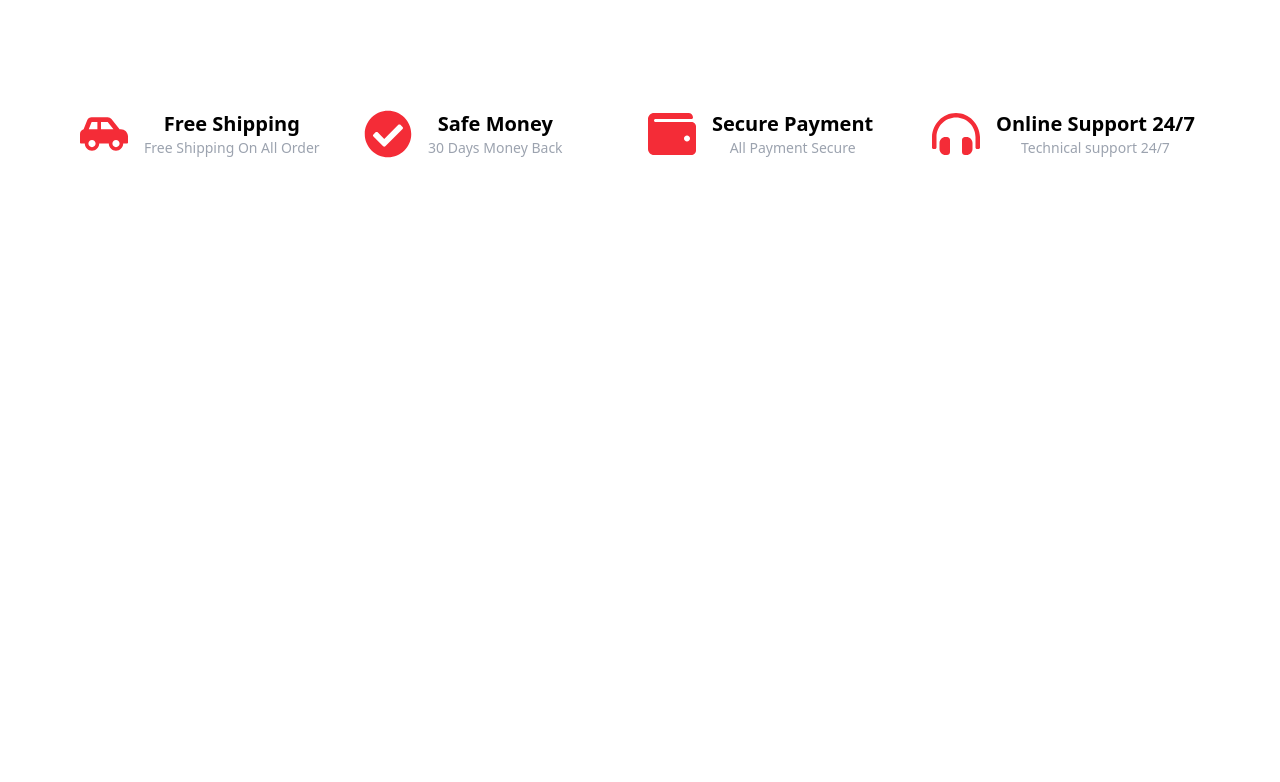
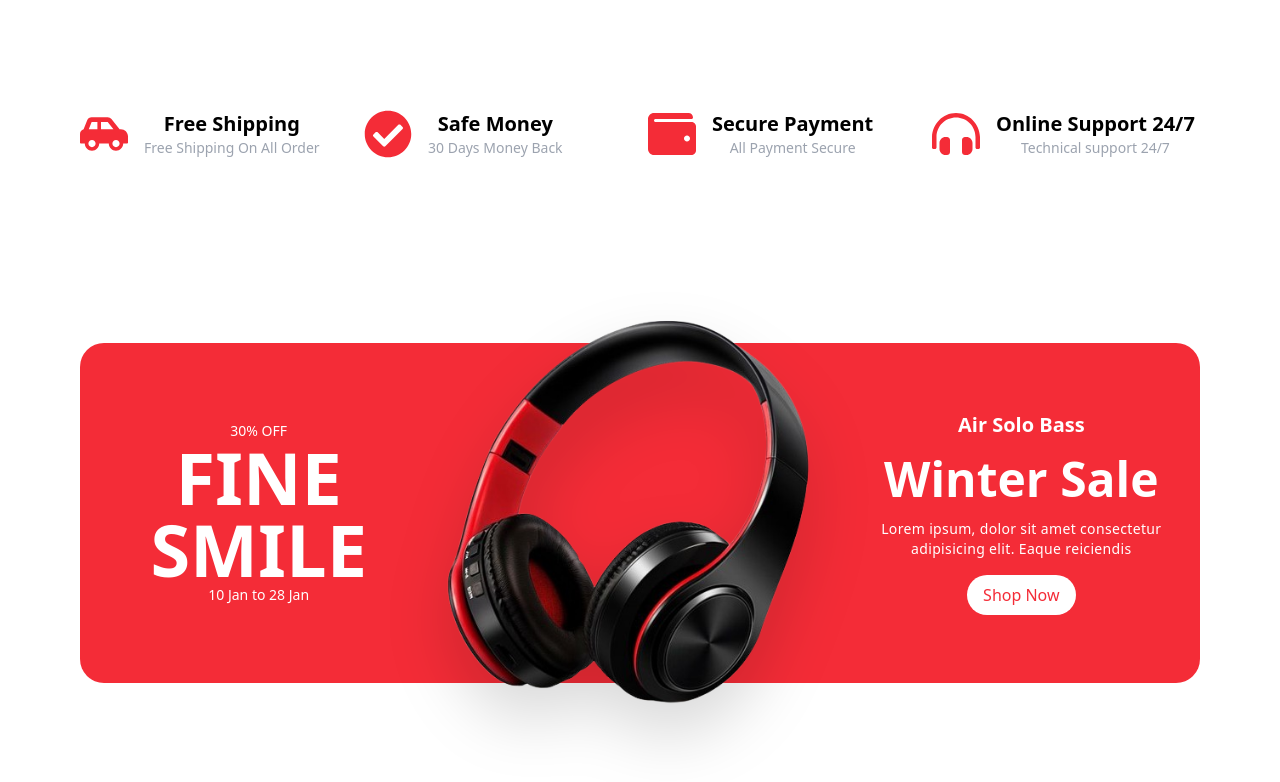
Before and after one commit to aman68695613/Ecommerce-Web-App, a React (Vite) app: page / in a window 1280 px wide. Shown: the part 846-1628 px from the top of the page. Before the commit the page ends 1116 px from the top, so only its background shows below. Built offline with nearby package versions, Linux system fonts and the light colour scheme.

Commit message:
created animated banner👌

```diff
--- a/src/App.jsx
+++ b/src/App.jsx
@@ -1,14 +1,25 @@
+/* eslint-disable react/prop-types */
 
-
+import React from 'react';
 import './App.css'
 import Category from './components/Category/Category';
 import Category2 from './components/Category/Category2';
 import Navbar from "./components/Navbar/Navbar";
 import Services from './components/Services/Services';
+import Banner from './components/Banner/Banner';
+import headphone from "./assets/hero/headphone.png"
+const BannerData={
+    discount: "30% OFF",
+    title: "Fine Smile",
+    date: "10 Jan to 28 Jan",
+    image: headphone,
+    title2: "Air Solo Bass",
+    title3: "Winter Sale",
+    title4: "Lorem ipsum, dolor sit amet consectetur adipisicing elit. Eaque reiciendis",
+    bgColor: "#f42c37"
+    }
 
 function App() {
-
-
   return (
     <>
     <div className='bg-white dark:bg-gray-900 dark:text-white duration-200 overflow-hidden'>
@@ -16,6 +27,7 @@
      <Category/>
      <Category2/>
      <Services/>
+     <Banner data={BannerData}/>
     </div>
     </>
   )
--- /dev/null
+++ b/src/components/Banner/Banner.jsx
@@ -0,0 +1,37 @@
+/* eslint-disable react/prop-types */
+import React from 'react'
+
+
+const Banner = ({data}) => {
+  return (
+    <div className='min-h-[550px] flex justify-center items-center py-12 '>
+        <div className='container'>
+            <div  style={{backgroundColor:data.bgColor}} className='grid grid-cols-1 md:grid-cols-3 gap-6 items-center text-white rounded-3xl'>
+            {/* first col */}
+            <div className='p-6 sm:p-8'>
+                <p className='text-sm'>{data.discount}</p>
+                <h1 className='uppercase text-4xl lg:text-7xl font-bold'>
+                    {" "}
+                    {data.title}</h1>
+                <p className='text-sm'>{data.date}</p>
+            </div>
+            {/* second col */}
+            <div className='h-full flex items-center'>
+                <img src={data.image} alt='' className='scale-125 w-[250px] md:w-[340px] max-auto drop-shadow-2xl object-cover'/>
+            </div>
+            {/* third col */}
+            <div className='flex flex-col justify-center gap-4 p-6 sm:p-8'>
+                <p className='font-bold text-xl'>{data.title2}</p>
+                <p className='text-3xl sm:text-5xl font-bold'>{data.title3}</p>
+                <p className='text-sm tracking-wide leading-5'>{data.title4}</p>
+                <div>
+                    <button style={{color:data.bgColor}} className=' bg-white py-2 px-4 rounded-full'>Shop Now</button>
+                </div>
+            </div>
+            </div>
+        </div>
+    </div>
+  )
+}
+
+export default Banner
```
